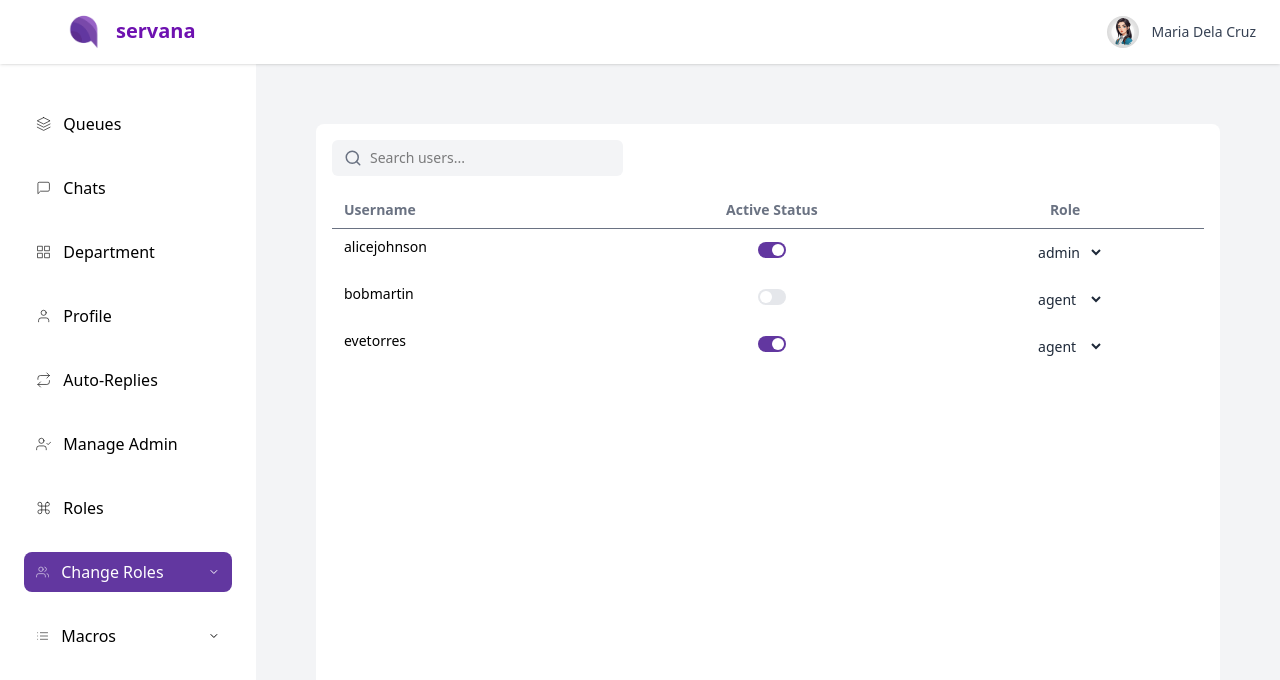
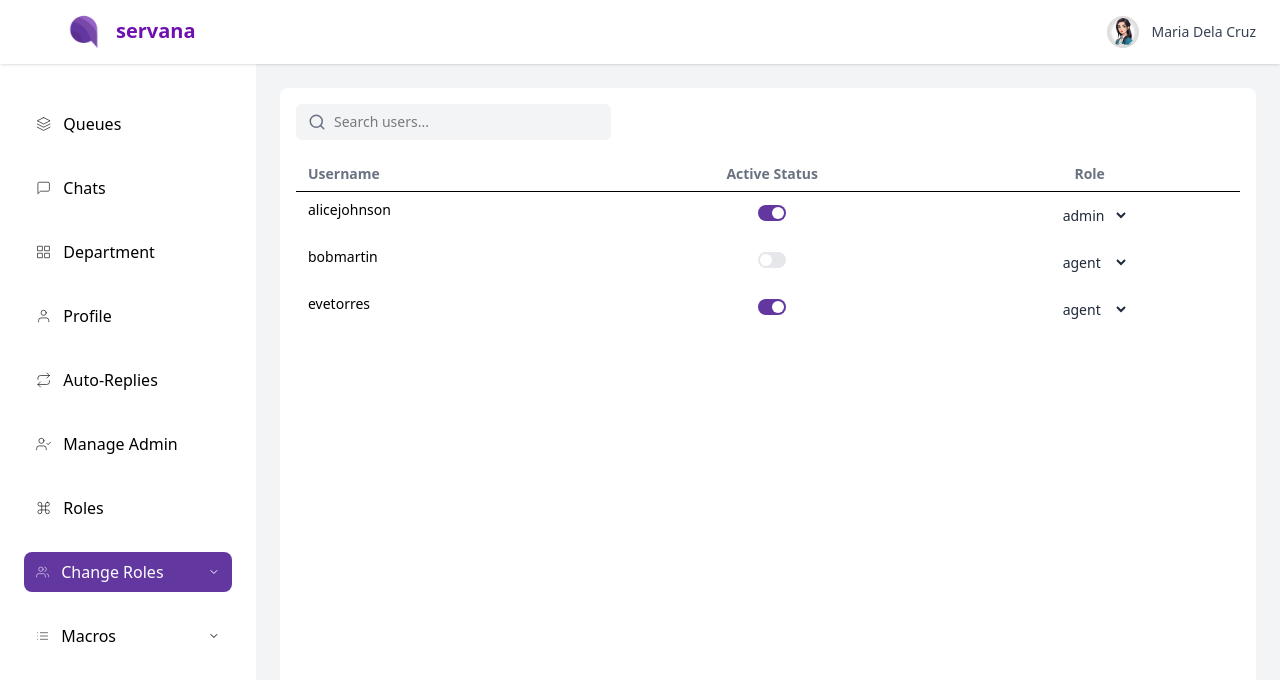
Before and after one commit to manuelamanetjr/frontend_web, a React (Vite) app: page /change-role in a window 1280 px wide. Shown: the top 680 px of the page. Built offline with nearby package versions, Linux system fonts and the light colour scheme.

Commit message:
changeroles vertical scroll good !

```diff
--- a/screens/ChangeRoles.jsx
+++ b/screens/ChangeRoles.jsx
@@ -38,14 +38,12 @@ export default function ChangeRoles() {
           openDropdown={openDropdown}
         />
 
-        <main className="flex-1 bg-gray-100 p-15 overflow-y-auto transition-colors duration-300">
-          <div className="bg-white p-4 rounded-lg min-h-[80vh] transition-all duration-300">
+        <main className="flex-1 bg-gray-100 p-6 overflow-hidden transition-colors duration-300 flex flex-col">
+          <div className="bg-white p-4 rounded-lg flex flex-col flex-1 min-h-0">
+            {/* Search bar */}
             <div className="flex justify-between items-center mb-4">
               <div className="flex items-center bg-gray-100 px-3 py-2 rounded-md w-1/3 relative">
-                <Search
-                  size={18}
-                  className="text-gray-500 mr-2 flex-shrink-0"
-                />
+                <Search size={18} className="text-gray-500 mr-2 flex-shrink-0" />
                 <input
                   type="text"
                   placeholder="Search users..."
@@ -63,9 +61,10 @@ export default function ChangeRoles() {
               </div>
             </div>
 
-            <div className="overflow-x-auto">
+            {/* Table section */}
+            <div className="flex-1 overflow-y-auto min-h-0">
               <table className="w-full text-sm text-left">
-                <thead className="text-gray-500 border-b">
+                <thead className="text-gray-500 bg-white sticky top-0 z-10 shadow-[inset_0_-1px_0_0_#000000]">
                   <tr>
                     <th className="py-2 px-3 pl-3">Username</th>
                     <th className="py-2 px-3 text-center">Active Status</th>
@@ -74,7 +73,10 @@ export default function ChangeRoles() {
                 </thead>
                 <tbody>
                   {filteredUsers.map((user, idx) => (
-                    <tr key={idx} className=" transition-colors duration-200 hover:bg-gray-50">
+                    <tr
+                      key={idx}
+                      className="transition-colors duration-200 hover:bg-gray-50"
+                    >
                       <td className="py-2 px-3 flex items-center gap-2">
                         {user.name}
                       </td>
```
